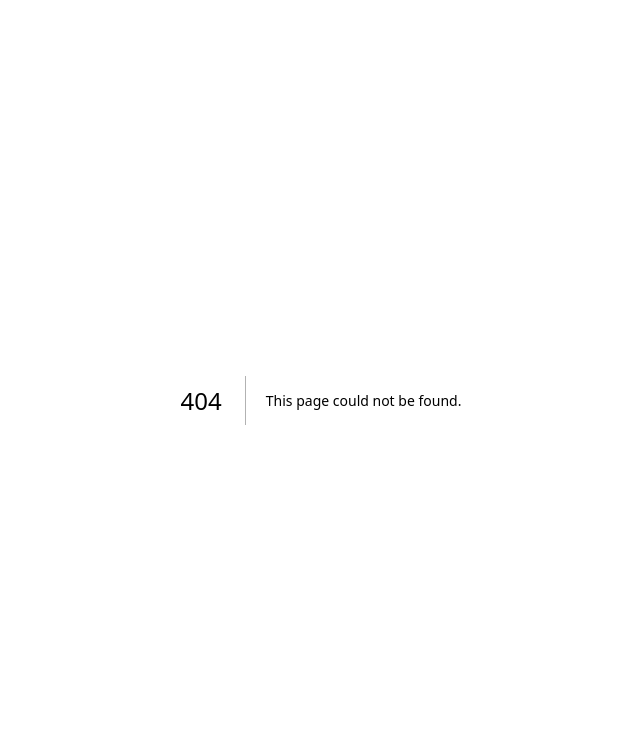
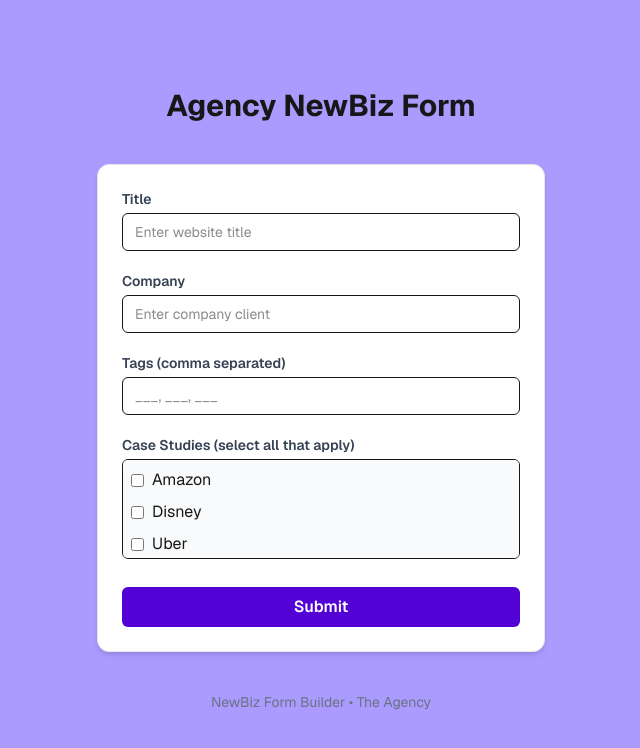
Before and after one commit to The-Agency-at-UF/new-biz-case-studies, a Next.js app in the folder frontend/: page /formBuilder in a window 1280 px wide. Before the commit this address had no page. Shown: the top 748 px of the page, without its empty margins (319-959 px from the left). Built offline with nearby package versions, Linux system fonts and the light colour scheme.

Commit message:
feat: Basic form w/ Title, Tag, Company

```diff
--- /dev/null
+++ b/frontend/src/app/formBuilder/page.tsx
@@ -0,0 +1,139 @@
+"use client";
+
+import { useState } from "react";
+
+// Form page - TODO: update UI/design later to match Agency's theme
+export default function FormPage() {
+  // Creating states for title, tags, companies, case studies
+  // Add more later
+  const [title, setTitle] = useState("");
+  const [company, setCompany] = useState("");
+  const [tags, setTags] = useState("");
+  //Stores the case stuides as an array so users can pick multiple to be displayed
+  const [caseStudies, setCaseStudies] = useState<string[]>([]);
+
+  // Handler for submitted form data
+  const handleSubmit = (e: React.FormEvent) => {
+    e.preventDefault();
+
+    const formData = {
+      title,
+      company,
+      tags: tags.split(",").map((t) => t.trim()),
+      caseStudies,
+    };
+  // TODO: Send formData to backend API for storage instead
+    console.log("Form submitted: ", formData);
+  };
+
+  // Render section
+  return (
+    <div className="min-h-screen flex flex-col items-center justify-center gap-10 p-8 font-sans" style={{ backgroundColor: "#AB9BFF" }}>
+      <header className="flex flex-col items-center gap-2">
+        <h1 className="text-3xl font-bold">Agency NewBiz Form</h1>
+      </header>
+
+      <main className="w-full max-w-md bg-white dark:bg-neutral-900 border border-gray-200 dark:border-neutral-700 rounded-xl shadow-md p-6">
+        {/* Connects submit handler to the event */}
+        <form onSubmit={handleSubmit} className="flex flex-col gap-5">
+
+          {/* Title */}
+          <div>
+            <label
+              htmlFor="title"
+              className="block text-sm font-semibold mb-1 text-gray-700 dark:text-gray-200"
+            >
+              Title
+              </label>
+              <input
+                id="title"
+                type="text"
+                value={title}
+                onChange={(e) => setTitle(e.target.value)}
+                placeholder="Enter website title"
+                className="w-full border rounded-md px-3 py-2 text-sm focus:outline-none focus:ring-2 focus:ring-blue-500"
+              />
+          </div>
+
+          {/* Company Field */}
+          <div>
+            <label
+              htmlFor="company"
+              className="block text-sm font-semibold mb-1 text-gray-700 dark:text-gray-200"
+            >
+              Company
+            </label>
+            <input
+              id="company"
+              type="text"
+              value={company}
+              onChange={(e) => setCompany(e.target.value)}
+              placeholder="Enter company client"
+              className="w-full border rounded-md px-3 py-2 text-sm focus:outline-none focus:ring-2 focus:ring-blue-500"
+            />
+          </div>
+
+          {/* Tags Field */}
+          <div>
+            <label
+              htmlFor="tags"
+              className="block text-sm font-semibold mb-1 text-gray-700 dark:text-gray-200"
+            >
+              Tags (comma separated)
+            </label>
+            <input
+              id="tags"
+              type="text"
+              value={tags}
+              onChange={(e) => setTags(e.target.value)}
+              placeholder="___, ___, ___"
+              className="w-full border rounded-md px-3 py-2 text-sm focus:outline-none focus:ring-2 focus:ring-blue-500"
+            />
+          </div>
+
+          {/* Case Studies Field */}
+          <div>
+            <label
+              className="block text-sm font-semibold mb-1 text-gray-700 dark:text-gray-200"
+            >
+              Case Studies (select all that apply)
+            </label>
+            <div className="flex flex-col gap-2 max-h-25 overflow-y-auto border rounded-md p-2 bg-gray-50">
+              {/* Later, update with all our case studies */}
+              {["Amazon", "Disney", "Uber", "AWS", "Lyft"].map((option) => (
+                <label key={option} className="flex items-center gap-2">
+                  <input
+                    type="checkbox"
+                    value={option}
+                    checked={caseStudies.includes(option)}
+                    onChange={(e) => {
+                      if (e.target.checked) {
+                        setCaseStudies([...caseStudies, option]);
+                      } else {
+                        setCaseStudies(caseStudies.filter((item) => item !== option));
+                      }
+                    }}
+                    className="accent-blue-600"
+                  />
+                  {option}
+                </label>
+              ))}
+            </div>
+          </div>
+
+          <button
+            type="submit"
+            className="mt-2 bg-blue-600 hover:bg-blue-700 text-white font-semibold rounded-md py-2 transition-colors"
+            style={{ backgroundColor: "#5302D5" }}
+          >
+            Submit
+          </button>
+        </form>
+      </main>
+      {/* Footer */}
+      <footer className="text-sm text-gray-500 dark:text-gray-400">
+        <p>NewBiz Form Builder • The Agency</p>
+      </footer>
+    </div>
+  );
+}
```
